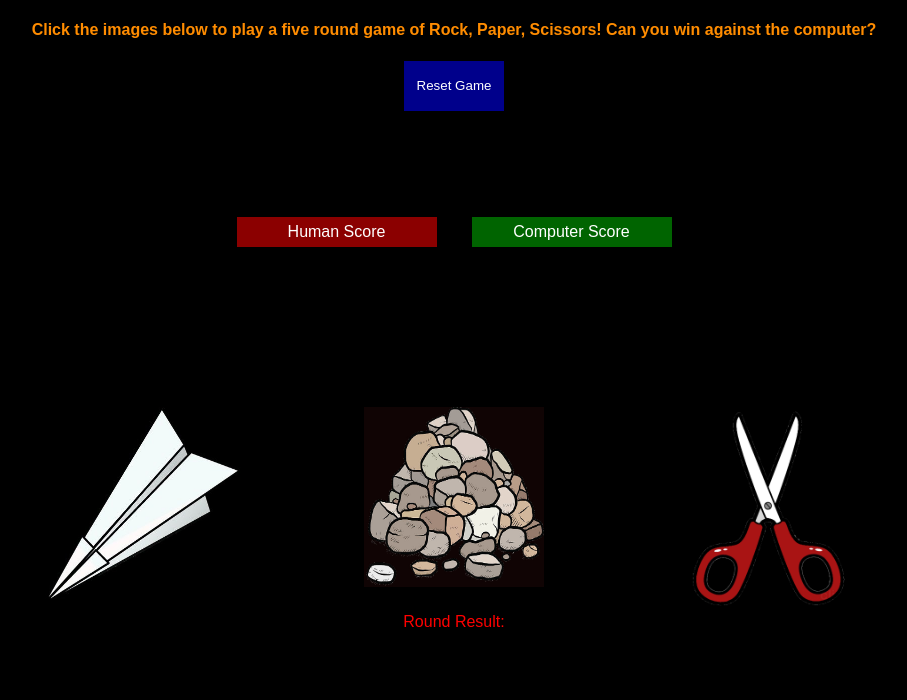
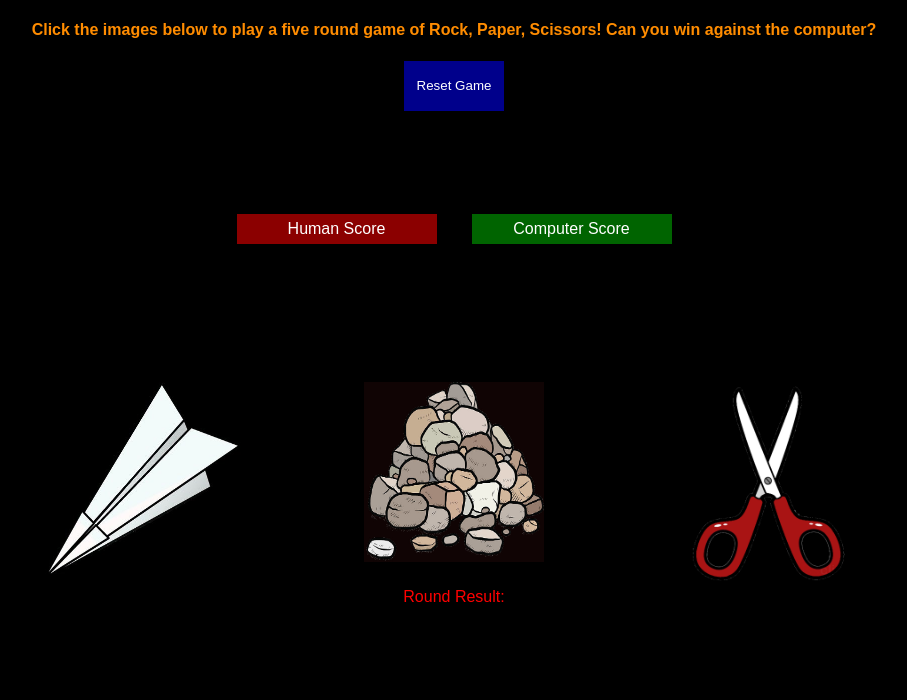
Before and after one commit to Mike11199/Rock-Paper-Scissors, a plain HTML site: page index.html in a window 1280 px wide. Shown: the whole page, without its empty margins (186-1093 px from the left). Drawn offline with Linux system fonts and the light colour scheme.

Commit message:
changed result text and layout

```diff
--- a/styles.css
+++ b/styles.css
@@ -157,12 +157,15 @@ h4 {
 .result_text {
     color: red;
     height: 30px;
+    font-size: large;
+    font-weight: 800;
+    padding-top: 25px;
 }
 
 
 .Score_Container {
     display: flex;
-    height: 200px;
+    height: 150px;
     gap: 35px;
     flex: auto;
     align-items: center;
@@ -176,6 +179,8 @@ h4 {
     height: 50px;
     color: red;
     margin: 0px;
+    padding-top: 5px;
+    font-size: large;
 }
 
 
@@ -184,6 +189,8 @@ h4 {
     width: 200px;
     height: 50px;
     color: red;
+    padding-top: 5px;
+    font-size: large;
 }
 
 
```
